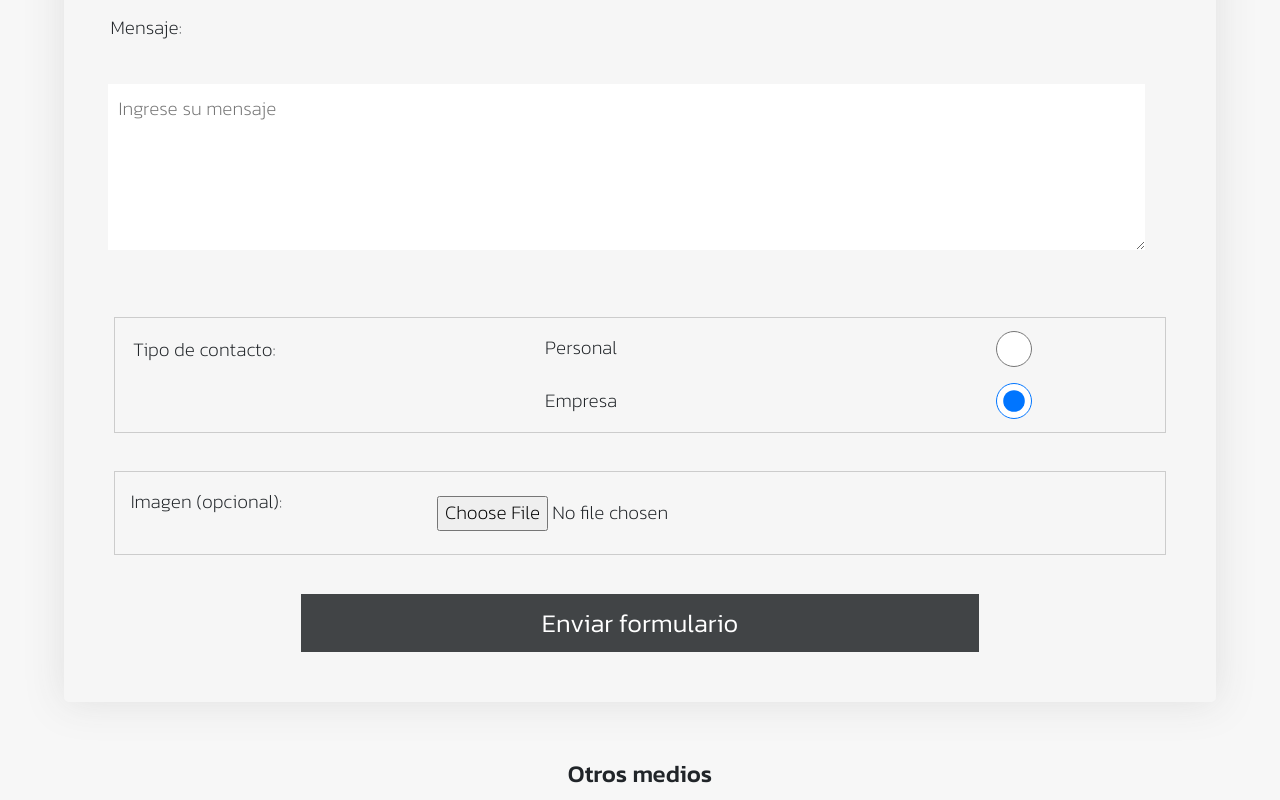
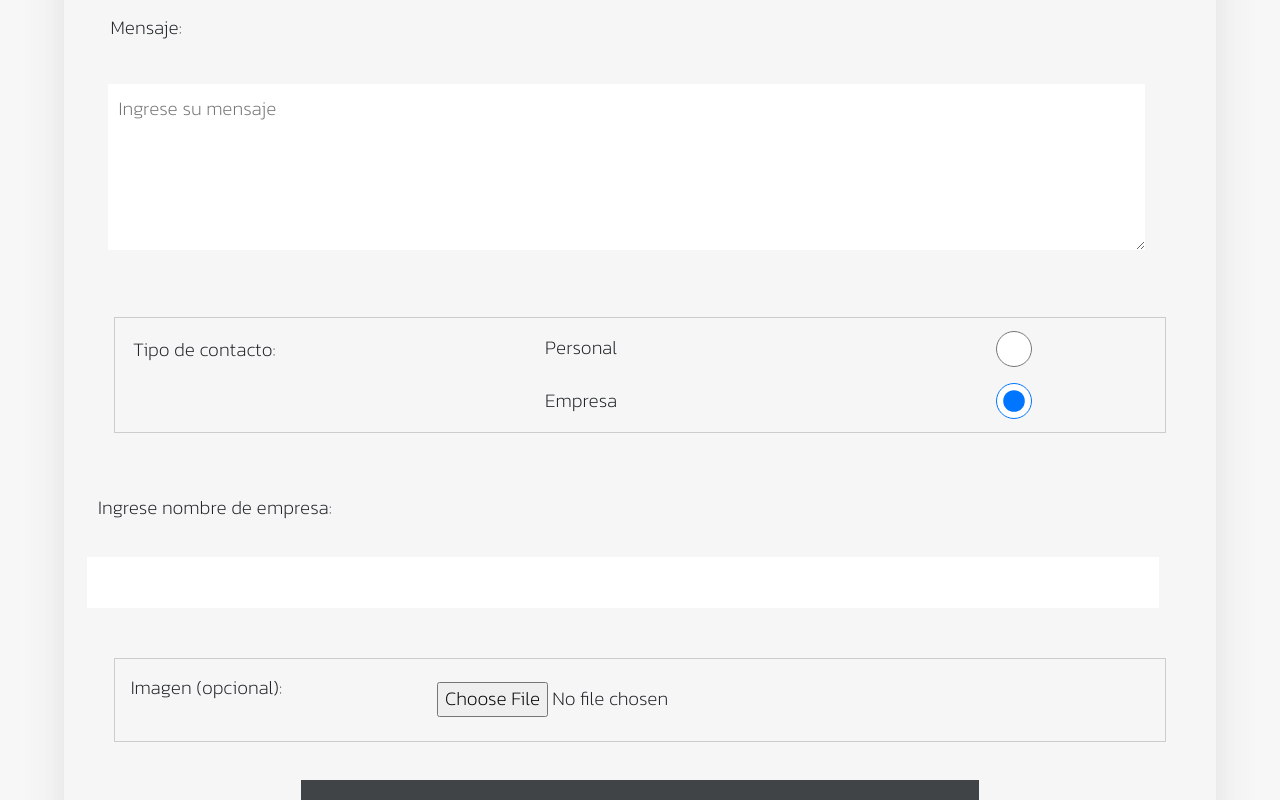
Before and after one commit to MauricioBelforte/Proyecto-CaC-Nodejs, a plain HTML site: page views/contacto.html in a window 1280 px wide. Both pictures are taken after a click on the radio button "Empresa". Shown: the part 609-1409 px from the top of the page. Drawn offline with Linux system fonts and the light colour scheme.

Commit message:
Se agrego campo oculto de empresa

```diff
--- a/assets/js/val.js
+++ b/assets/js/val.js
@@ -1,17 +1,17 @@
-// document.addEventListener("DOMContentLoaded", () => {
-//     const emailInput = document.getElementById("email");
-//     emailInput.addEventListener("keydown", () => {
-//         console.log("¡Campo de correo electrónico enfocado!");
-//     });
-// });
+// Escucha de elementos
 const nameInput = document.getElementById("nombre");
 const nameStatus = document.getElementById("nombreEstado");
 const emailInput = document.getElementById("email");
 const emailStatus = document.getElementById("emailEstado");
+const empresaRadio = document.getElementById("tipoContactoEmpresa");
+const nombreEmpresaDiv = document.getElementById("nombreEmpresaDiv");
 
+
+// Escucha de eventos
 nameInput.addEventListener("keydown", validarNombre);
-emailInput.addEventListener("keydown", validateEmail);
+emailInput.addEventListener("keydown", validarEmail);
 
+// Validacion del Nombre
 function validarNombre() {
     const nameRegex = /^[a-zA-ZÀ-Öà-ö\s]{3,}$/; // Updated regex for names
     const name = nameInput.value;
@@ -25,8 +25,8 @@ function validarNombre() {
     }
   }
 
-
-function validateEmail() {
+// Validacion del Email
+function validarEmail() {
   const emailRegex = /^[a-zA-Z0-9.!#$%&'*+/=?^_`{|}~-]+@[a-zA-Z0-9-]+(?:\.[a-zA-Z0-9-]+)*\.[a-zA-Z]{2,}$/;
   const email = emailInput.value;
 
@@ -38,3 +38,13 @@ function validateEmail() {
     emailStatus.style.color = "red";
   }
 }
+
+
+// Habilitar/Deshabilitar nombre de empresa
+empresaRadio.addEventListener("change", function() {
+  if (empresaRadio.checked) {
+    nombreEmpresaDiv.style.display = "block";
+  } else {
+    nombreEmpresaDiv.style.display = "none";
+  }
+});
--- a/views/contacto.html
+++ b/views/contacto.html
@@ -1,6 +1,11 @@
 <!DOCTYPE html>
 <html lang="es">
 	<head>
+		<style>
+			#nombreEmpresaDiv{
+				display:none;
+			}
+		</style>
 		<meta charset="UTF-8">
 		<meta name="viewport" content="width=device-width, initial-scale=1, maximum-scale=1">
 		<title>Indumentaria TREX Contacto</title>
@@ -62,6 +67,12 @@
 								<label for="tipoContactoEmpresa">Empresa</label>
 								<input type="radio" id="tipoContactoEmpresa" name="tipoContacto" value="empresa" required>
 							</div>
+<!-- DIV OCULTO -->
+							<div id="nombreEmpresaDiv">
+								<label for="tipoContactoEmpresa">Ingrese nombre de empresa:</label>
+								<input type="text" id="empresa" name="empresa">
+							</div>
+
 							<div class="campo-label-imput" id="contactImageUpload">
 								<label for="imgUploadContact" id="lblImgUploadContact">Imagen (opcional):</label>
 								<input type="file" id="imgUploadContact" name="imagen">
```
